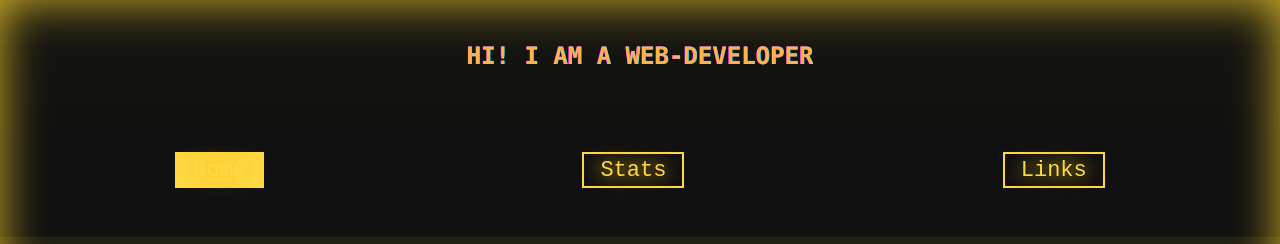
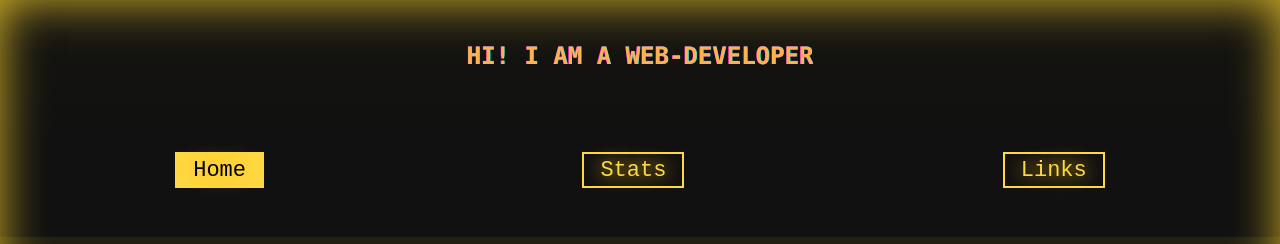
Before and after one commit to IOutis/Retro-Portfolio, a Next.js app: page / in a window 1280 px wide. Shown: the top 244 px of the page. Built offline with nearby package versions, Linux system fonts and the light colour scheme.

Commit message:
text color in the nav is acting unpredictably

```diff
--- a/src/app/page.tsx
+++ b/src/app/page.tsx
@@ -49,7 +49,7 @@ export default function Home() {
                   style={{ height: 10 }}
                 >
                   <button
-                    className={`text-primary text-shadow-custom font-vt323 text-center text-md md:text-[22px] hover:text-[#000000] ${
+                    className={` text-shadow-custom font-vt323 text-center text-md md:text-[22px] hover:text-[#000000] ${
                       activeSection === section ? "text-[#000000]" : "text-primary"
                     }`}
                   >
```
